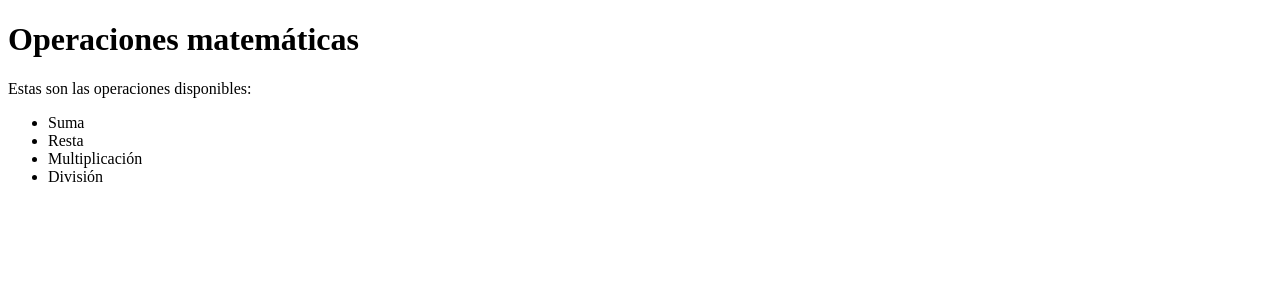
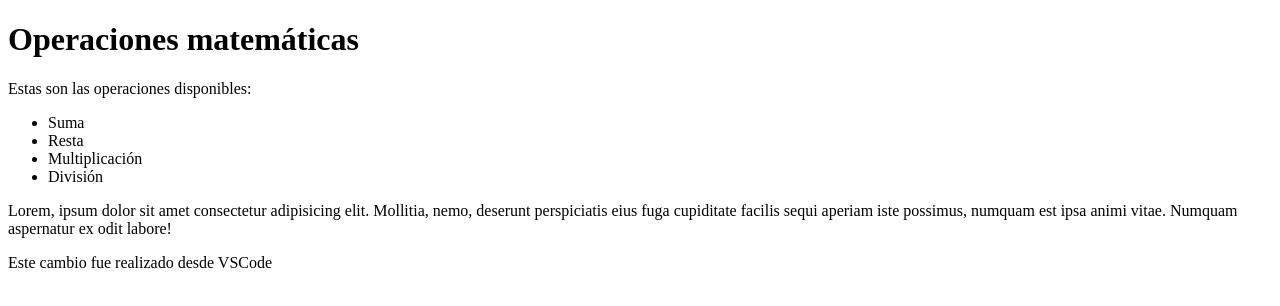
Before and after one commit to Kalanzans/vmrr_git, a plain HTML site: page index.html in a window 1280 px wide. Drawn offline with Linux system fonts and the light colour scheme.

Commit message:
Primer commit desde VSCode

```diff
--- a/index.html
+++ b/index.html
@@ -7,15 +7,20 @@
   <link rel="shortcut icon" href="./img/favicon.ico" type="image/x-icon">
 </head>
 <body>
+
   <h1>Operaciones matemáticas</h1>
   <p>Estas son las operaciones disponibles:</p>
+
   <ul>
     <li>Suma</li>
     <li>Resta</li>
     <li>Multiplicación</li>
     <li>División</li>
   </ul>
-
+  <p>Lorem, ipsum dolor sit amet consectetur adipisicing elit. Mollitia, nemo, deserunt perspiciatis eius fuga cupiditate facilis sequi aperiam iste possimus, numquam est ipsa animi vitae. Numquam aspernatur ex odit labore!</p>
+  <div>
+    <p>Este cambio fue realizado desde VSCode</p>
+  </div>
 
   <script src="./js/app.js"></script>
 </body>
```
Also changed, not shown: 1 other file.
